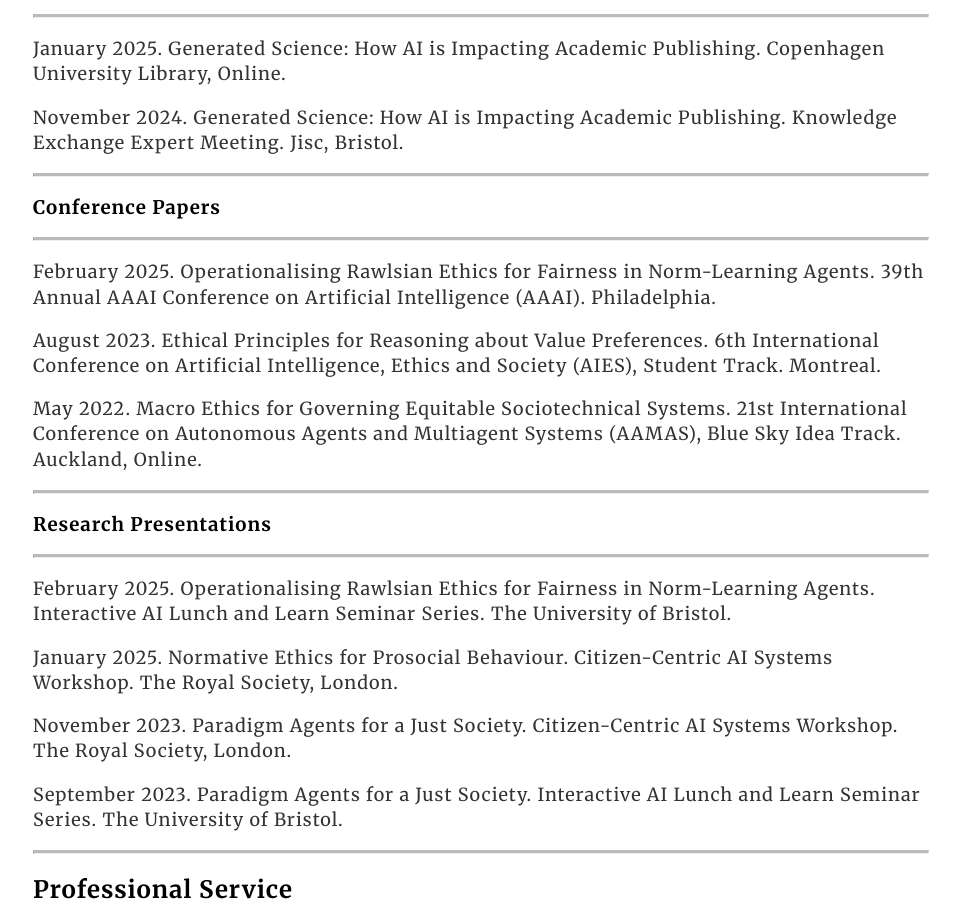
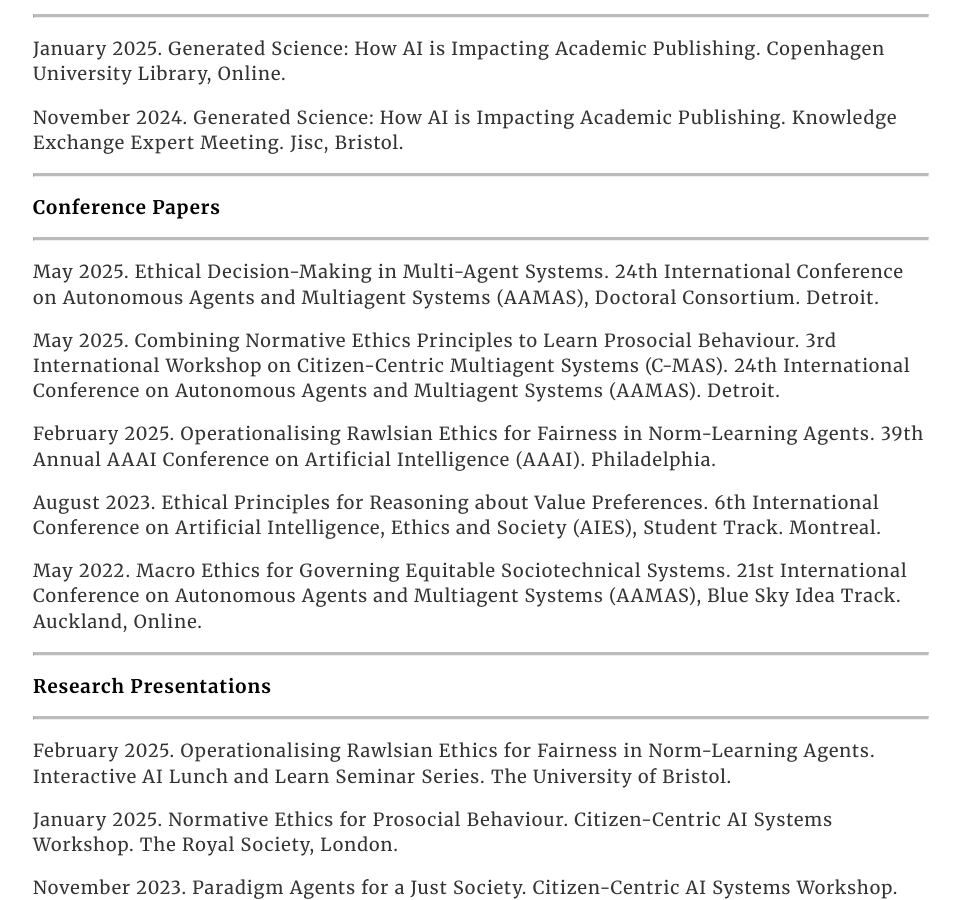
Before and after one commit to jessica-woodgate/jessica-woodgate.github.io, a Jekyll site: the page built from docs/cv/index.html, in a window 1280 px wide and 900 px high, scrolled down 2641 px. Shown: the whole window, without its empty margins (159-1119 px from the left). Built offline with Jekyll 4.4.1, drawn with Linux system fonts in a browser that asks for light colours.

Commit message:
research talks

```diff
--- a/docs/cv/index.html
+++ b/docs/cv/index.html
@@ -128,6 +128,10 @@ title: CV of Jessica Woodgate
 					<hr class="solid">
 					<h3>Conference Papers</h3>
 					<hr class="solid">
+
+					<p>May 2025. Ethical Decision-Making in Multi-Agent Systems. 24th International Conference on Autonomous Agents and Multiagent Systems (AAMAS), Doctoral Consortium. Detroit.</p>
+
+					<p>May 2025. Combining Normative Ethics Principles to Learn Prosocial Behaviour. 3rd International Workshop on Citizen-Centric Multiagent Systems (C-MAS). 24th International Conference on Autonomous Agents and Multiagent Systems (AAMAS). Detroit.</p>
 
 					<p>February 2025. Operationalising Rawlsian Ethics for Fairness in Norm-Learning Agents. 39th Annual AAAI Conference on Artificial Intelligence (AAAI). Philadelphia.</p>
 
```
